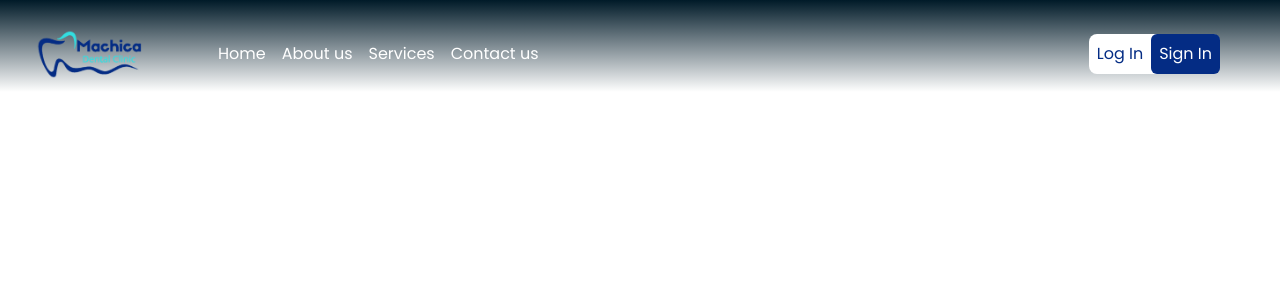
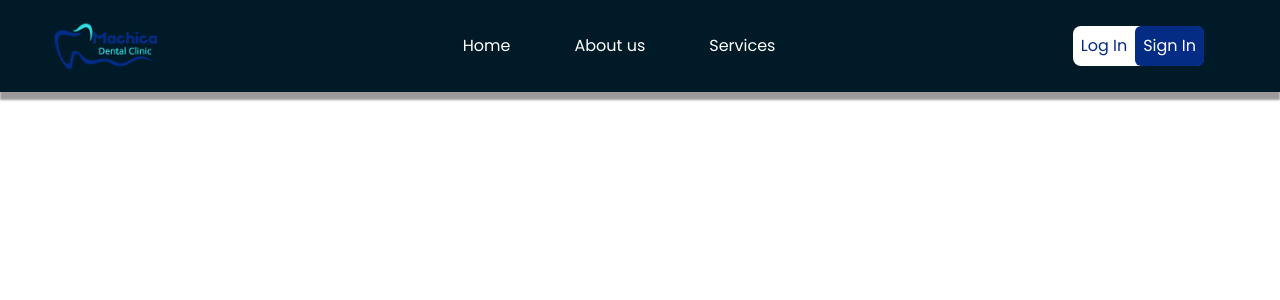
Before and after one commit to boom141/commision_machica, a Flask app: template src/templates/base.html in a window 1280 px wide. Shown: the top 300 px of the page. Run offline with Flask 3, Linux system fonts and the light colour scheme; the template is opened without the code that fills it, so the values that code supplies are empty.

Commit message:
landing page modification

```diff
--- a/src/static/css/base.css
+++ b/src/static/css/base.css
@@ -1,19 +1,28 @@
 
 /* navbar */
 nav{
-    background: linear-gradient(to top,  #ffffff00, var(--th-pal-dark));
+    background-color: var(--th-pal-dark);
+}
+
+.navbar-nav{
+    margin-left: 14.3rem;
+}
+
+.nav-item{
+    margin-left: 3rem;
 }
 
 .auth-link a{
     padding: .5rem;
 }
 
+
+
 .auth-link a:nth-child(even){
     background-color: var(--th-pal-1);
     border-radius: 6px;
 
 }
-
 
 
 /* mahica chatbot */
--- a/src/static/css/landing.css
+++ b/src/static/css/landing.css
@@ -43,7 +43,6 @@
 .about-section{
     position: relative;
     margin-top: 10rem;
-    /* max-height: 70vh; */
 }
 
 .about-bg{
--- a/src/static/js/base.js
+++ b/src/static/js/base.js
@@ -1,3 +1,15 @@
+
+const navbar = document.querySelector('nav')
+
+window.onscroll = function() {
+    if (window.pageYOffset > 0) {
+      navbar.classList.add("moving")
+    } else {
+      navbar.classList.remove("moving");
+    }
+}
+
+
 let chatbot_switch = false
 $("#chatbot-panel").hide()
 $("#close-icon").hide()
--- a/src/templates/base.html
+++ b/src/templates/base.html
@@ -12,7 +12,7 @@
 
 </head>
 <body>
-    <nav class="navbar navbar-expand-lg pt-4">
+    <nav class="navbar navbar-expand-lg p-3 sticky-top b-shadow">
         <div class="container-fluid m-0">
           <a class="navbar-brand ms-4 " href="#">
             <img width="110" height="50" src="{{url_for('static', filename='images/nav_logo.png')}}" alt="">
@@ -21,7 +21,7 @@
             <span class="navbar-toggler-icon"></span>
           </button>
           <div class="collapse navbar-collapse" id="navbarNav">
-            <ul class="navbar-nav ms-5">
+            <ul class="navbar-nav">
               <li class="nav-item">
                 <a class="fw-normal text-white nav-link" aria-current="page" href="#">Home</a>
               </li>
@@ -30,9 +30,6 @@
               </li>
               <li class="nav-item">
                 <a class="fw-normal text-white nav-link" href="#">Services</a>
-              </li>
-              <li class="nav-item">
-                <a class="fw-normal text-white nav-link">Contact us</a>
               </li>
             </ul>
           </div>
```
